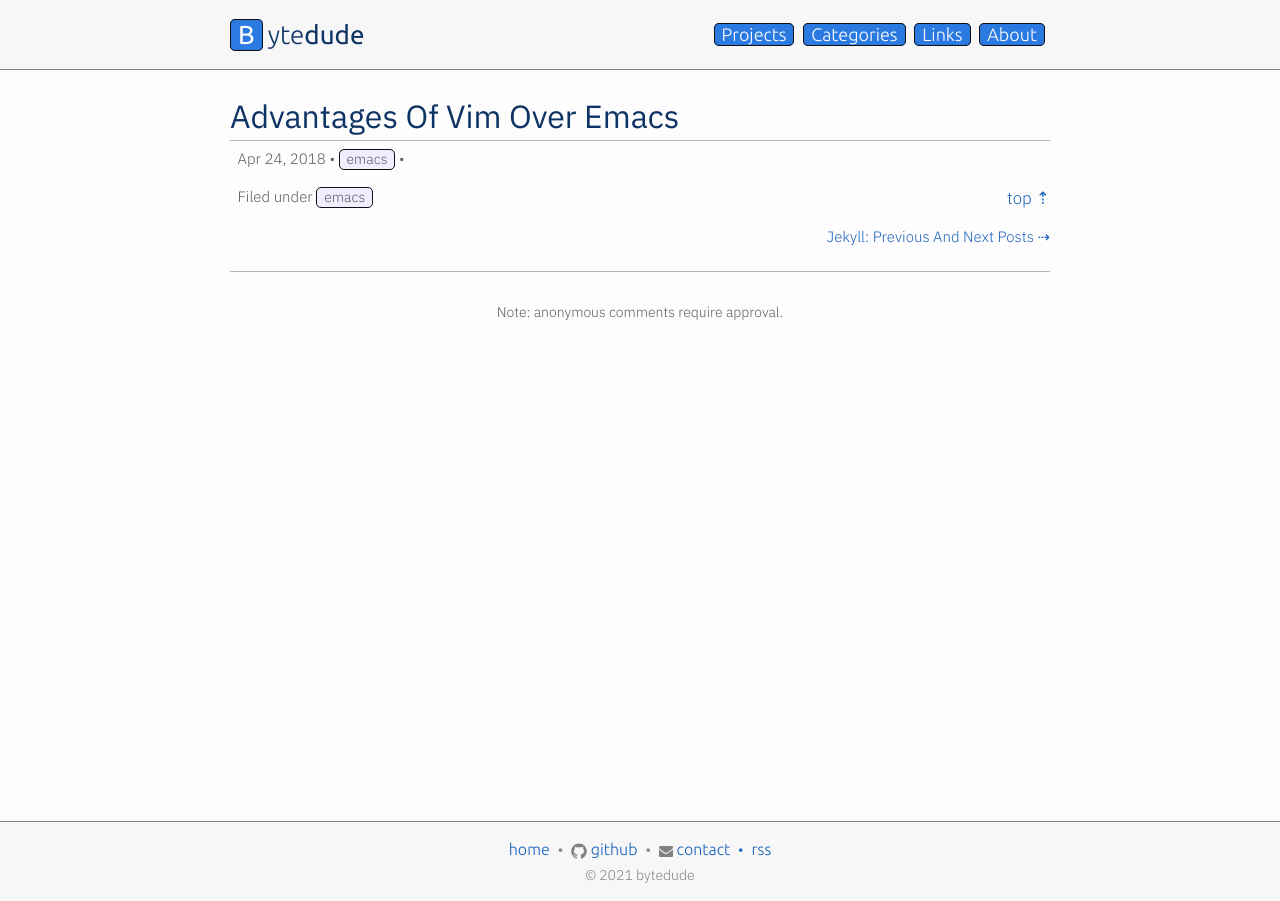
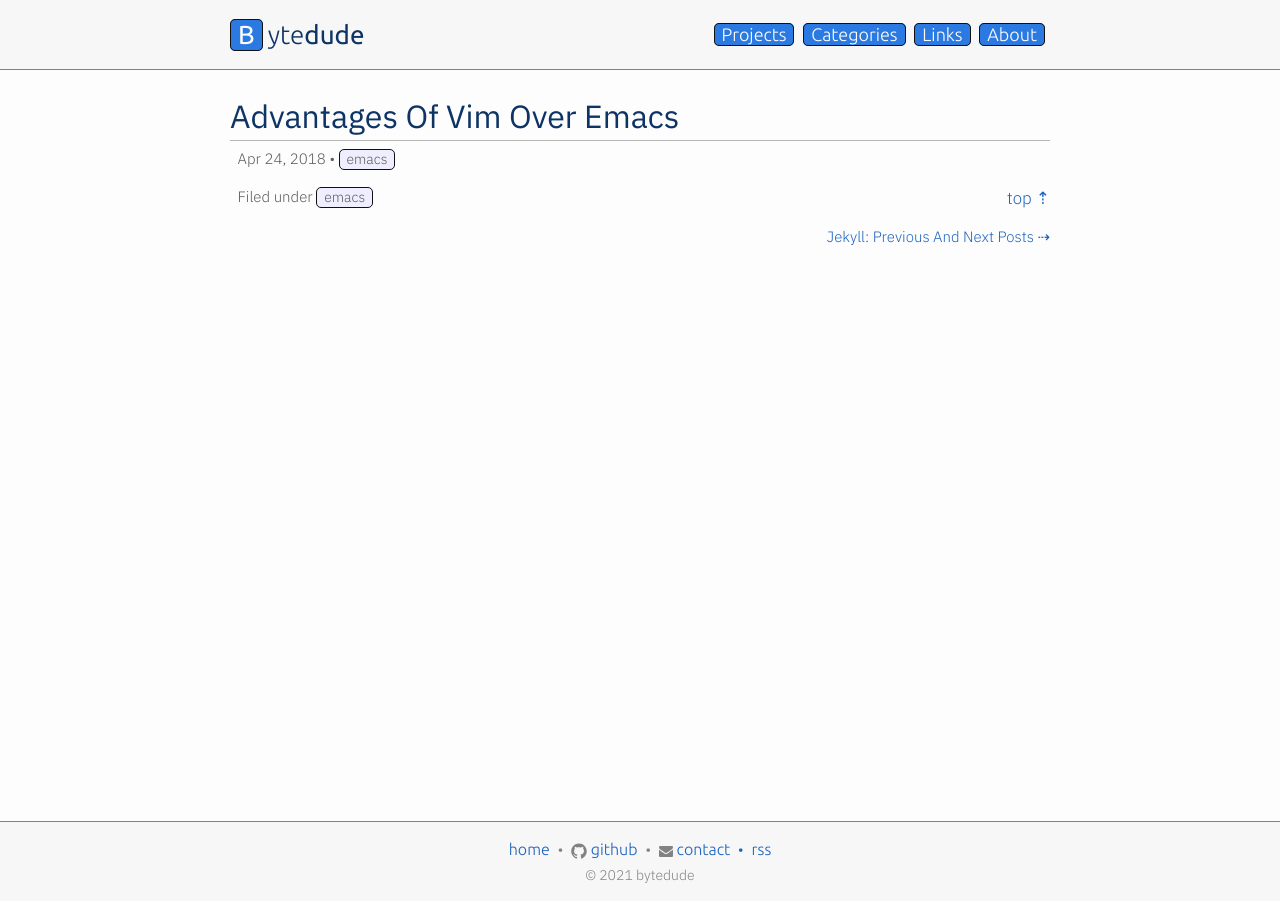
Before and after one commit to mrcnski/signor.dev, a Jekyll site: the page built from _posts/2018-04-24-advantages-of-vim-over-emacs.md, in a window 1280 px wide. Built offline with Jekyll 4.4.1, drawn with Linux system fonts in a browser that asks for light colours; comment, search, counter and statistics services are not loaded.

Commit message:
Remove comments, saving 5 buckaroos a month

```diff
--- a/_includes/head.html
+++ b/_includes/head.html
@@ -18,7 +18,7 @@
 <script src="/assets/js/jquery.js"></script>
 
 <!-- Include comment counts -->
-<script src="https://cdn.commento.io/js/count.js"></script>
+<!-- <script src="https://cdn.commento.io/js/count.js"></script> -->
 
 {% if page.style %}
 <style>
--- a/_layouts/post.html
+++ b/_layouts/post.html
@@ -16,8 +16,8 @@ layout: default
       {% endif %}
       •
       {% include filed.html %}
-      •
-      <a href="#commento"></a>
+      <!-- •
+           <a href="#commento"></a> -->
     </p>
   </header>
 
@@ -33,8 +33,8 @@ layout: default
     {% include post-footer.html %}
   </div>
 
-  <div class="comments">
-    {% include comments.html %}
-  </div>
+  <!-- <div class="comments">
+       {% include comments.html %}
+       </div> -->
 
 </article>
--- a/_sass/minutia/_layout.scss
+++ b/_sass/minutia/_layout.scss
@@ -369,7 +369,7 @@ img + em {
 
 .post-footer {
     padding-bottom: $spacing-unit / 4;
-    border-bottom: 1px solid $mild-gray;
+    // border-bottom: 1px solid $mild-gray;
     margin-bottom: $spacing-unit;
 }
 
```
Also changed, not shown: secret.md (+1 -1 lines).
